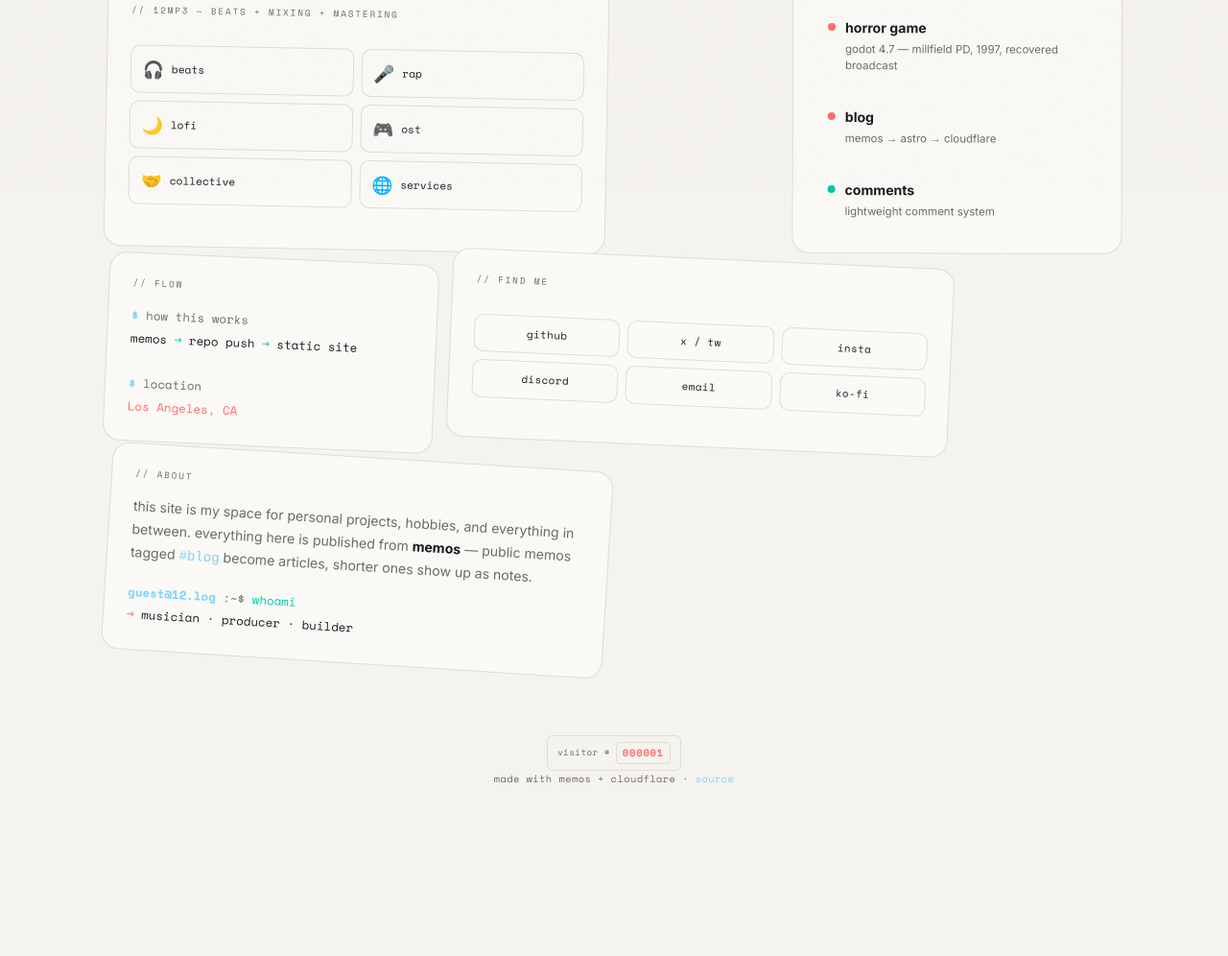
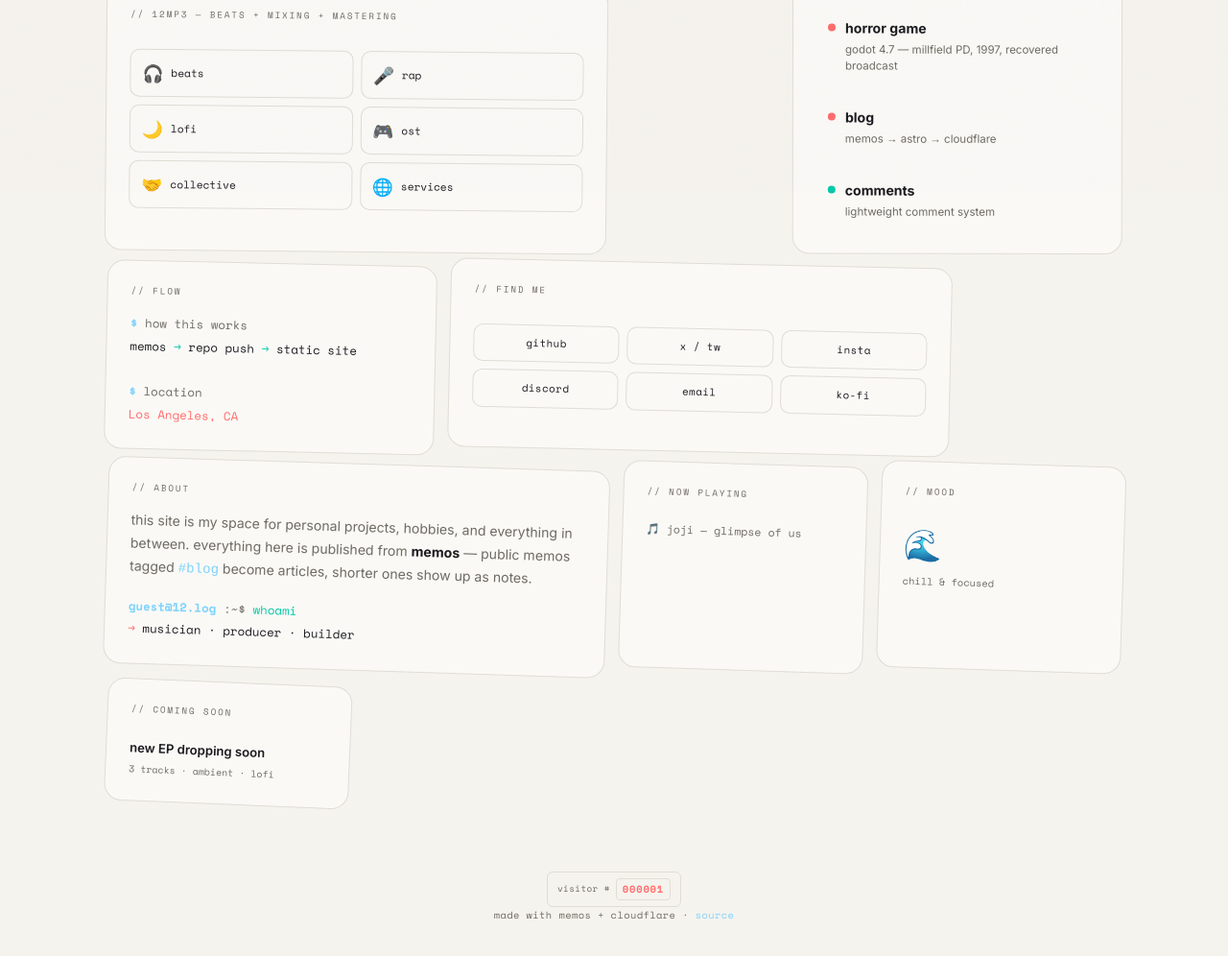
Before and after one commit to 0124212/bento, a plain HTML site: page index.html in a window 1280 px wide. Shown: the part 600-1596 px from the top of the page at 96% size. Before the commit the page ends 1480 px from the top, so only its background shows below. Drawn offline with nearby package versions, Linux system fonts and the light colour scheme.

Commit message:
Reduce tilt intensity (9→5, parallax 0.8→0.4, scroll 2→1) + add sample placeholder cards (now playing, mood, coming soon)

```diff
--- a/index.html
+++ b/index.html
@@ -1161,6 +1161,37 @@
       </div>
     </div>
 
+    <!-- SAMPLE: currently listening -->
+    <div class="b b-sm" style="animation-delay:500ms">
+      <div class="label">// now playing</div>
+      <p style="font-family:var(--mono); font-size:0.72rem; color:var(--muted); margin-top:8px;">
+        🎵 joji — glimpse of us
+      </p>
+      <div class="viz-bars" style="margin-top:10px;">
+        <div class="viz-bar"></div><div class="viz-bar"></div><div class="viz-bar"></div><div class="viz-bar"></div><div class="viz-bar"></div>
+      </div>
+    </div>
+
+    <!-- SAMPLE: current mood -->
+    <div class="b b-sm" style="animation-delay:520ms">
+      <div class="label">// mood</div>
+      <p style="font-size:2rem; margin-top:8px;">🌊</p>
+      <p style="font-family:var(--mono); font-size:0.65rem; color:var(--muted); margin-top:4px;">
+        chill & focused
+      </p>
+    </div>
+
+    <!-- SAMPLE: coming soon -->
+    <div class="b b-sm" style="animation-delay:540ms">
+      <div class="label">// coming soon</div>
+      <p style="font-family:var(--sans); font-size:0.82rem; font-weight:600; margin-top:8px; color:var(--text);">
+        new EP dropping soon
+      </p>
+      <p style="font-family:var(--mono); font-size:0.62rem; color:var(--muted); margin-top:4px;">
+        3 tracks · ambient · lofi
+      </p>
+    </div>
+
     <!-- SECRET -->
     <div id="secretSection">
       <h2>you found it</h2>
@@ -1310,7 +1341,7 @@ const scrollObserver = new IntersectionObserver(entries => {
       const rect = e.boundingClientRect;
       const center = window.innerHeight / 2;
       const offset = (rect.top - center) / center;
-      e.target.style.transform = `rotate(${offset * 2}deg) translateY(${offset * -8}px)`;
+      e.target.style.transform = `rotate(${offset * 1}deg) translateY(${offset * -4}px)`;
       e.target.classList.add('scroll-rotated');
     }
   });
@@ -1410,7 +1441,7 @@ function stopMatrix(){matrixActive=false;matrixCanvas.classList.remove('active')
 // ══════════════════════════════════════
 document.querySelectorAll('.b').forEach(card=>{
   card.classList.add('tilt');
-  card.addEventListener('mousemove',e=>{const r=card.getBoundingClientRect();const rx=((e.clientY-r.top)/r.height-0.5)*-9;const ry=((e.clientX-r.left)/r.width-0.5)*9;card.style.transform=`perspective(600px) rotateX(${rx}deg) rotateY(${ry}deg) translateY(-3px)`;});
+  card.addEventListener('mousemove',e=>{const r=card.getBoundingClientRect();const rx=((e.clientY-r.top)/r.height-0.5)*-5;const ry=((e.clientX-r.left)/r.width-0.5)*5;card.style.transform=`perspective(600px) rotateX(${rx}deg) rotateY(${ry}deg) translateY(-2px)`;});
   card.addEventListener('mouseleave',()=>{card.style.transition='transform 0.5s cubic-bezier(0.23, 1, 0.32, 1)';card.style.transform='';setTimeout(()=>{card.style.transition='';},500);});
   card.addEventListener('mouseenter',()=>{sfxHover();});
 });
@@ -1662,7 +1693,7 @@ document.addEventListener('keydown', e => {
     requestAnimationFrame(() => {
       const cx = (e.clientX / window.innerWidth - 0.5) * 2;
       const cy = (e.clientY / window.innerHeight - 0.5) * 2;
-      bento.style.transform = `perspective(2000px) rotateY(${cx * 0.8}deg) rotateX(${-cy * 0.5}deg)`;
+      bento.style.transform = `perspective(2000px) rotateY(${cx * 0.4}deg) rotateX(${-cy * 0.3}deg)`;
       ticking = false;
     });
   });
```
